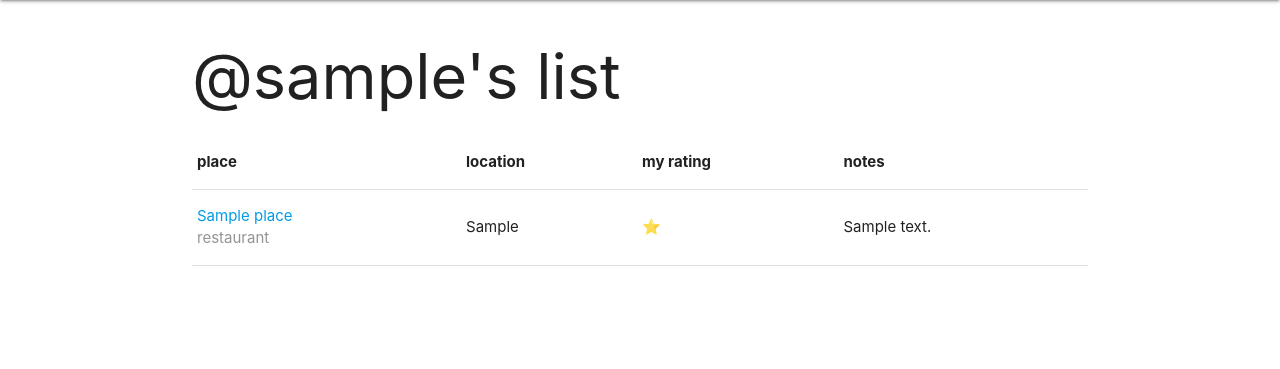
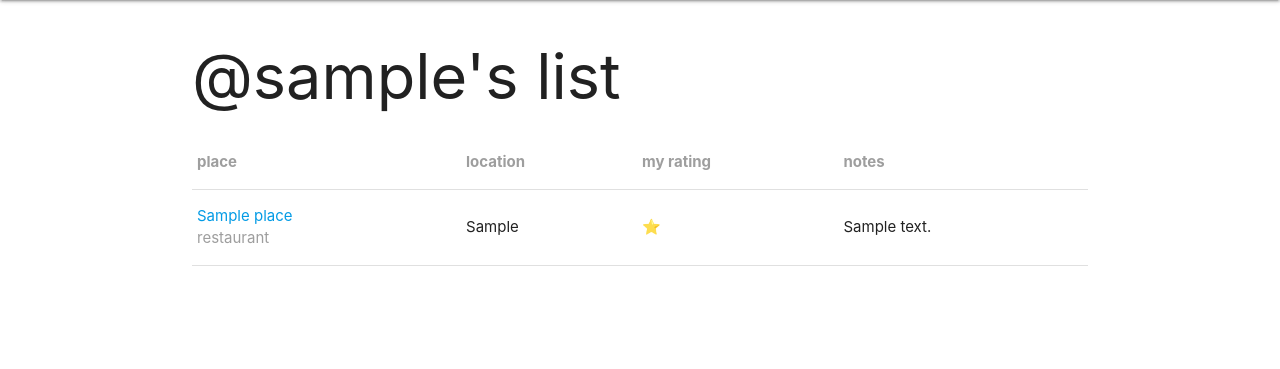
Before and after one commit to mandoe310/crave-app, a Django app: page /places/ in a window 1280 px wide. Shown: the part 64-433 px from the top of the page. Run offline with Django 4.2, Linux system fonts and the light colour scheme; a user stored in the database is signed in; tables that the repository leaves empty hold one stand-in row (values such as "Sample post"); some libraries are stand-ins or nearby versions.

```diff
--- a/main_app/static/css/style.css
+++ b/main_app/static/css/style.css
@@ -19,6 +19,8 @@ nav  {
     color: #202020;
 }
 
+
+
 main {
     flex: 1 0 auto;
   }
@@ -27,3 +29,7 @@ main {
     padding-top: 0;
     text-align: right;
   }
+
+  .grey-text {
+    color:#949494;
+  }
--- a/main_app/templates/places/index.html
+++ b/main_app/templates/places/index.html
@@ -1,10 +1,10 @@
 {% extends 'base.html' %}
 {%block content%}
-<h1><span id="">@{{user.username}}'s</span> list</h1>
+<h1 id="list-title"><span >@{{user.username}}'s</span> list</h1>
 
 <table>
     <thead>
-        <tr>
+        <tr class="grey-text">
             <th>place</th>
             <th>location</th>
             <th>my rating</th>
@@ -16,7 +16,7 @@
             <tr>
                 <td>
                     <a href="{%url 'detail' place.id %}">{{ place.name }}</a>
-                    <br><span style="color:#949494">{{place.get_place_type_display}}</span>
+                    <br><span class="grey-text">{{place.get_place_type_display}}</span>
                 </td>
 
                 <td>{{ place.location }}</td>
```
